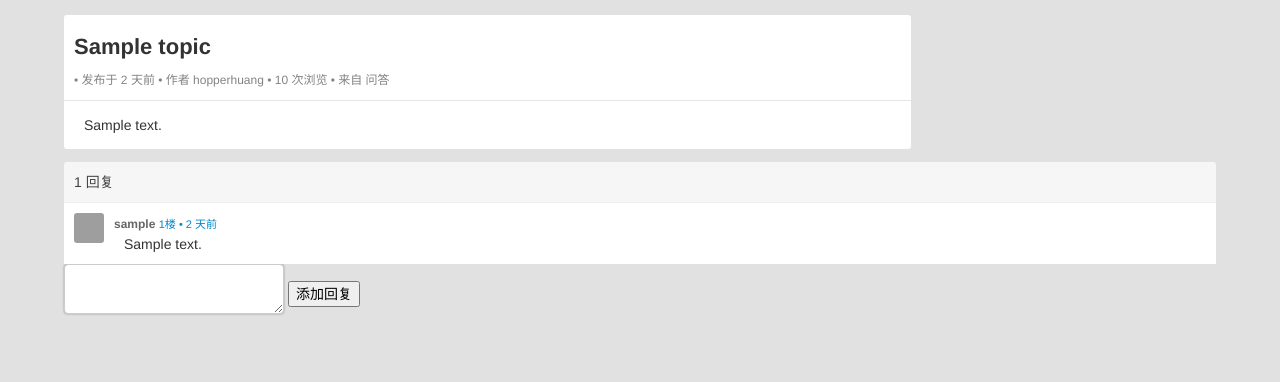
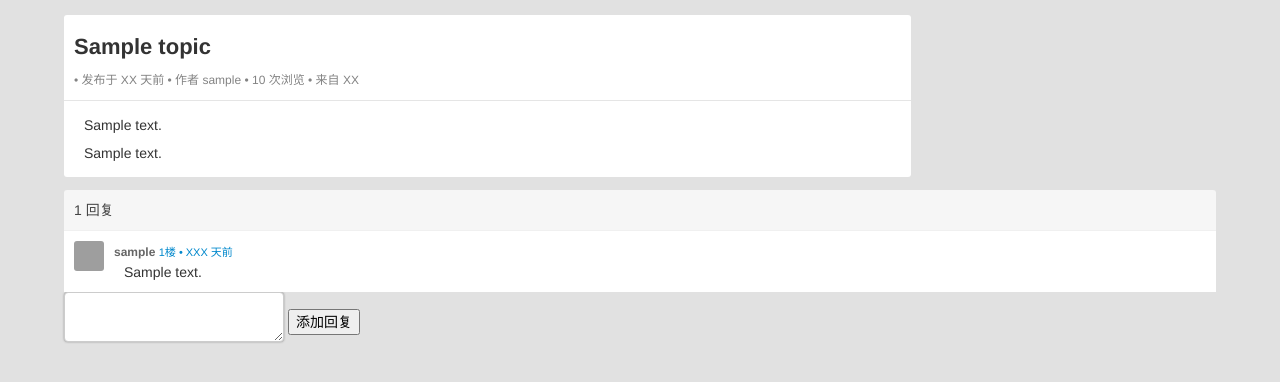
Before and after one commit to wangweikang/MyServer2017, a Flask app: template templates/topic/detail.html in a window 1280 px wide. Shown: the top 382 px of the page. Run offline with Flask 2, Linux system fonts and the light colour scheme; the template is opened without the code that fills it: most values are stand-ins (such as "Sample title", 1, 10 or a date in 2020); parts of the project's set-up code (start-up, migrations or seed data) failed here and were passed over; some libraries are stand-ins or nearby versions; grey boxes are pictures that could not be loaded.

Commit message:
markdown

```diff
--- a/templates/topic/detail.html
+++ b/templates/topic/detail.html
@@ -1,6 +1,5 @@
 <!DOCTYPE html>
 <html lang="en">
-
 <head>
     <meta charset="UTF-8">
     <title>bbs club</title>
@@ -25,25 +24,30 @@
       	            </span>
                     <div class="changes">
                     <span>
-                发布于 2 天前
+                        发布于 XX 天前
                     </span>
                     <span>
                         作者
-                <a href="/user/hopperhuang">hopperhuang</a>
+                        <a href="/user/hopperhuang">{{ topic.user().username }}</a>
         	        </span>
                     <span>
           	            {{ topic.views }} 次浏览
         	        </span>
                     <span>
-                来自 问答
+                        来自 XX
                     </span>
                     </div>
                 </div>
 
                 <div class='inner topic'>
                     <div class='topic_content'>
-                        <div class="markdown-text">
+                        <div class='markdown-text'>
                             {{ topic.content }}
+                        </div>
+                        <div class='markdown_editor in_editor'>
+                            <div class='markdown_in_editor'>
+                                {{ topic.content }}
+                            </div>
                         </div>
                     </div>
                 </div>
@@ -68,7 +72,7 @@
                         {{ r.user().username }}
                     </a>
                         <a class="reply_time">
-                        {{ loop.index }}楼 • 2 天前
+                        {{ loop.index }}楼 • XXX 天前
                     </a>
                     </div>
                     <div class='user_action'>
```
Lines whose indentation alone changed are shown as unchanged.
